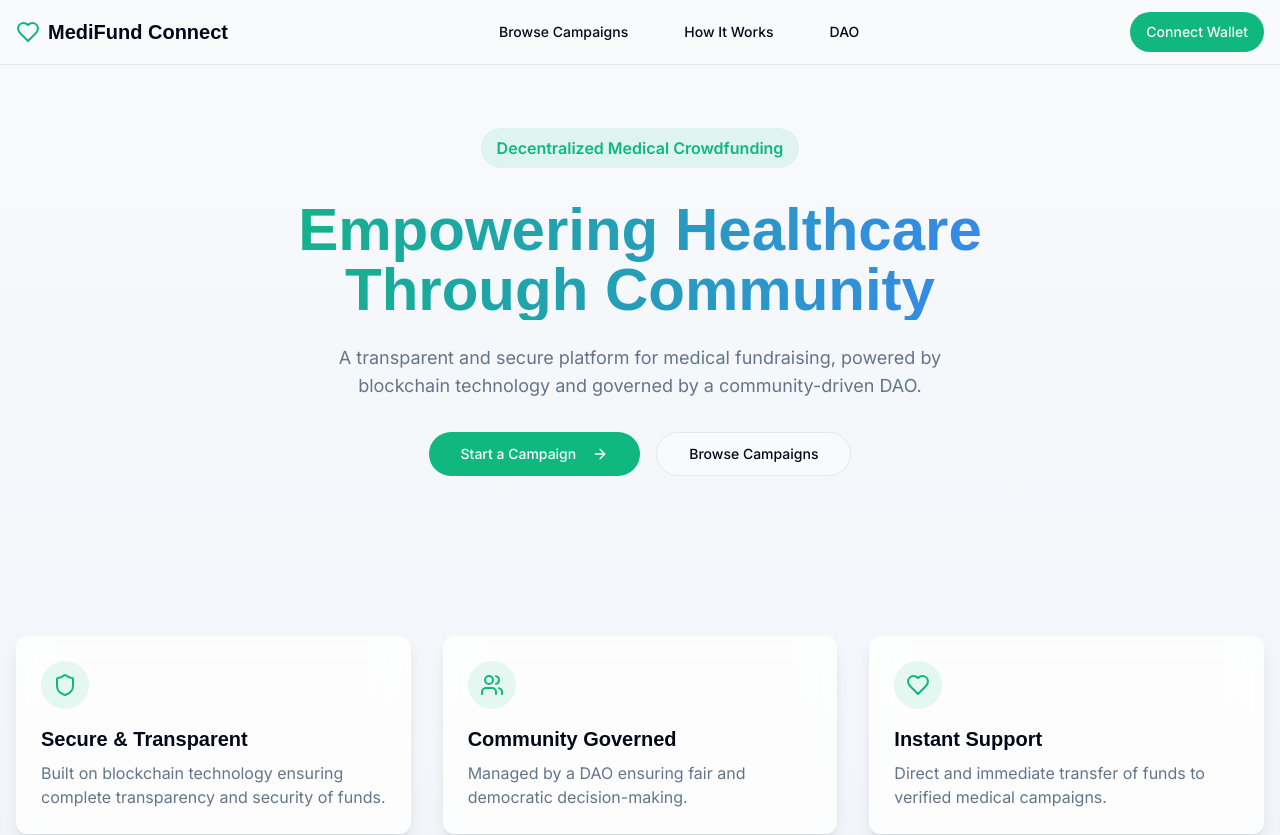
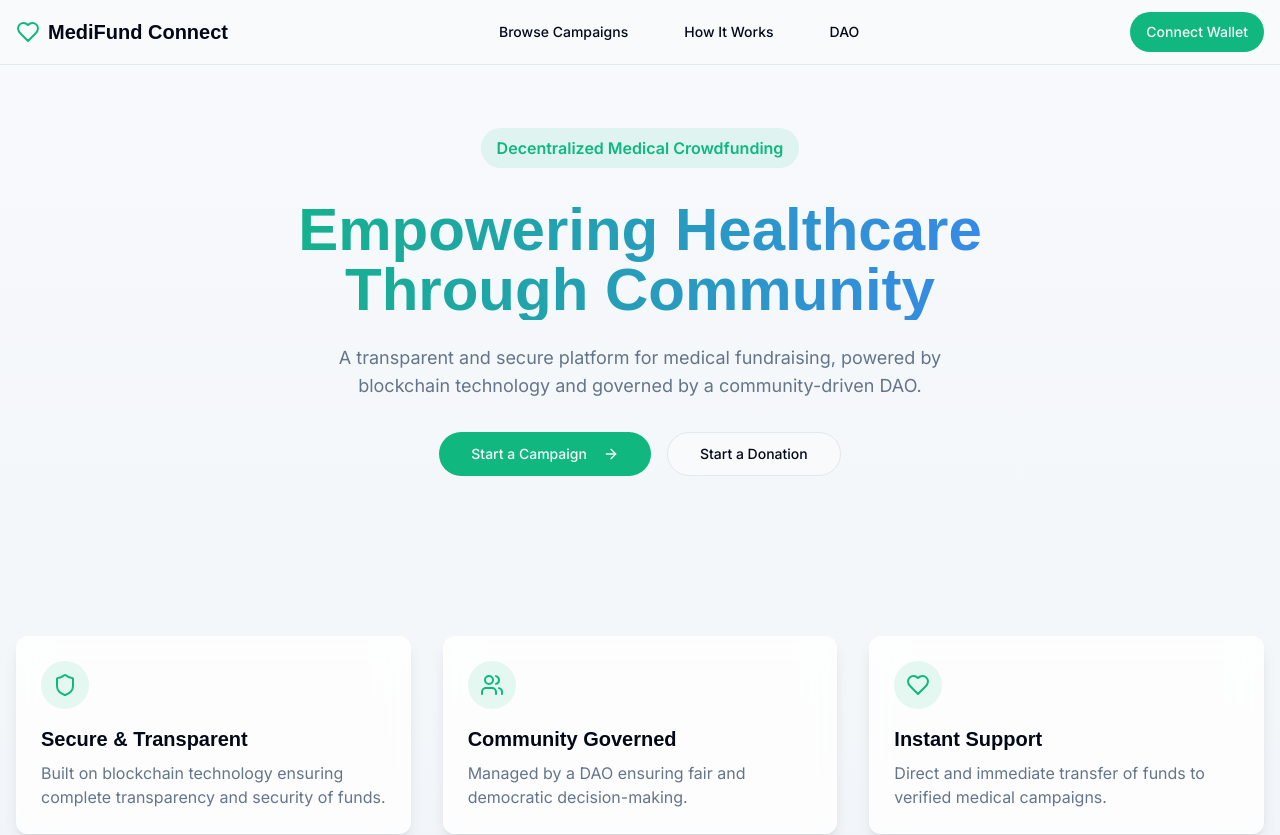
Before and after one commit to gypsyking18/medifund-connect, a React (Vite) app: page / in a window 1280 px wide. Shown: the top 835 px of the page. Built offline with nearby package versions, Linux system fonts and the light colour scheme; a web font is replaced by a local one.

Commit message:
Update button text
Updated the "Browse Campaigns" button text to "Start a Donation".

```diff
--- a/src/pages/Index.tsx
+++ b/src/pages/Index.tsx
@@ -31,7 +31,7 @@ const Index = () => {
               Start a Campaign <ArrowRight className="ml-2 h-4 w-4" />
             </Button>
             <Button size="lg" variant="outline" className="rounded-full">
-              Browse Campaigns
+              Start a Donation
             </Button>
           </div>
         </motion.div>
```
